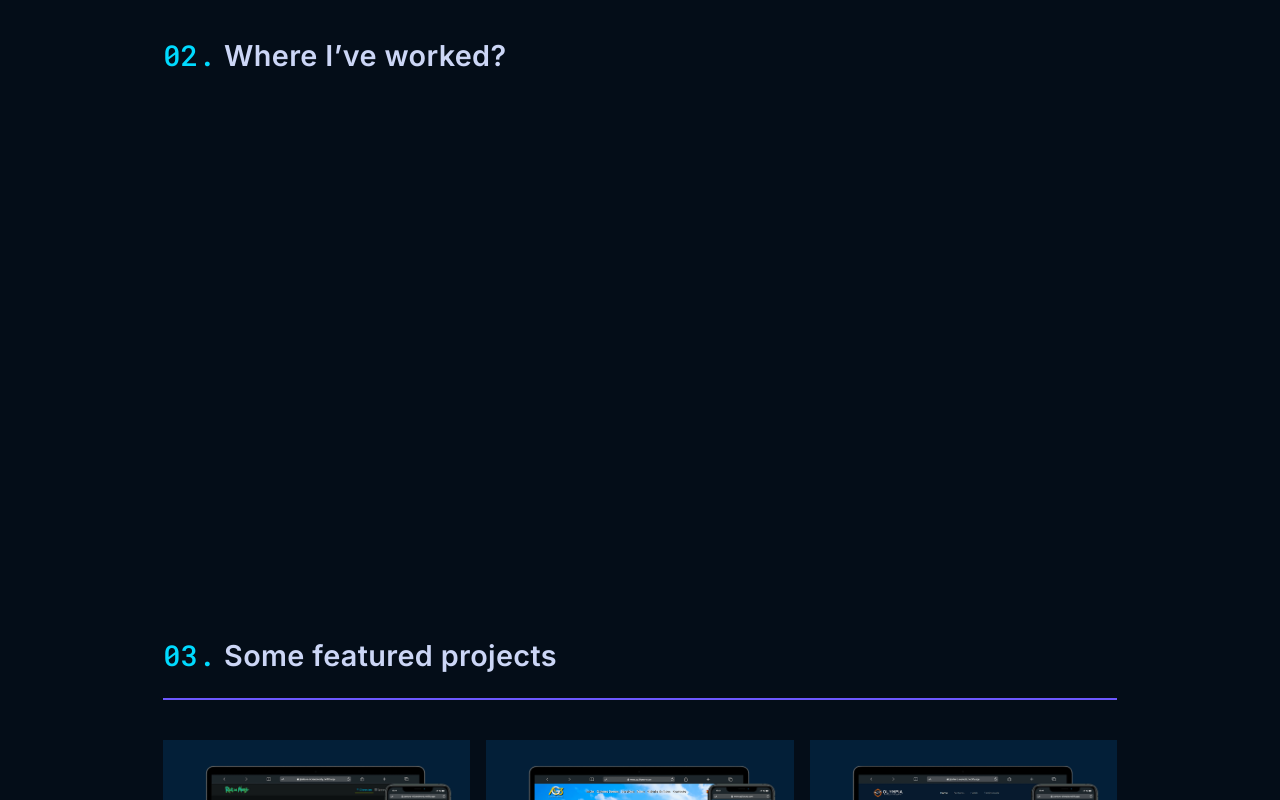
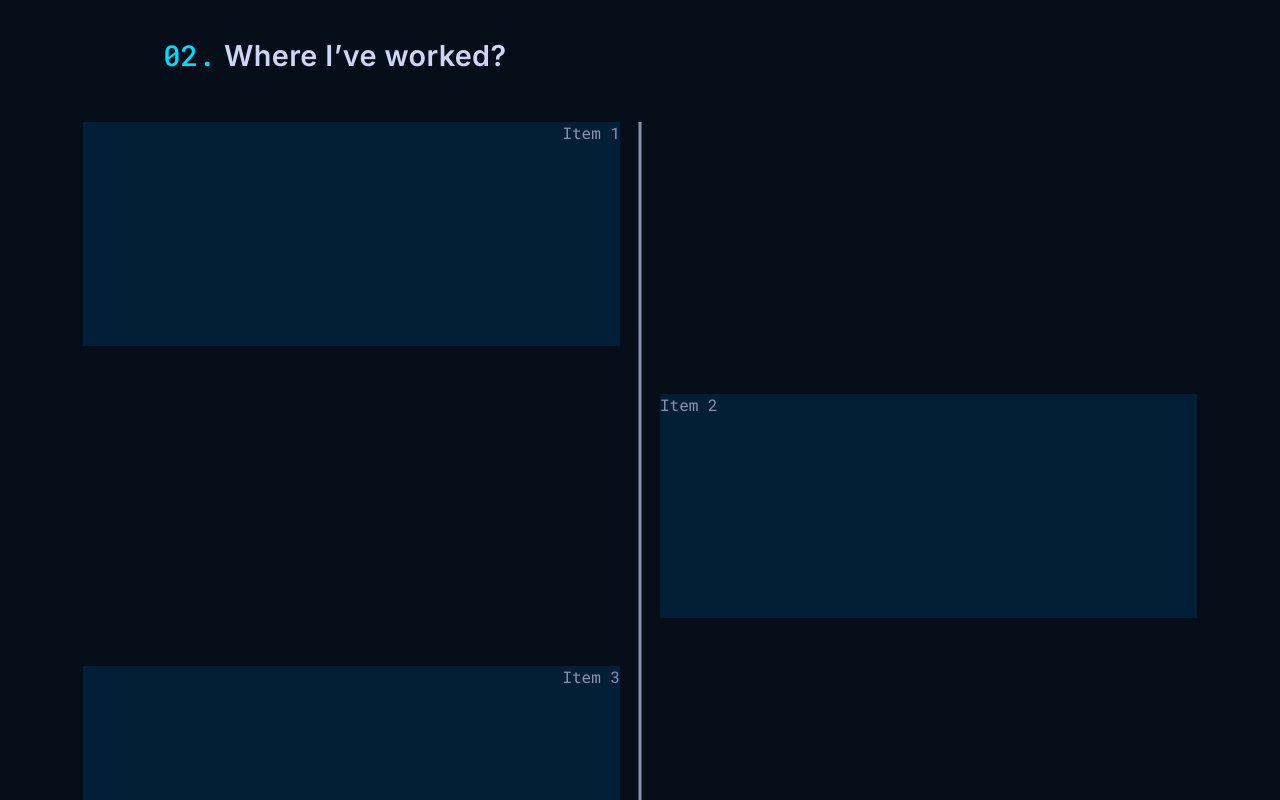
Before and after one commit to JessArthuro/personal-portfolio, a React (Vite) app: page / in a window 1280 px wide. Shown: the part 1640-2440 px from the top of the page. Built offline with nearby package versions, Linux system fonts and the light colour scheme.

Commit message:
Pequeño avance en la seccion de experiencia

```diff
--- a/src/components/Experience.jsx
+++ b/src/components/Experience.jsx
@@ -5,10 +5,80 @@ import "../styles/experience.scss";
 export const Experience = () => {
   const [t] = useTranslation("global");
 
+  // useEffect(() => {
+  //   let triangle = document.getElementById("dashed-path");
+  //   let length = triangle.getTotalLength();
+
+  //   triangle.style.strokeDasharray = length;
+  //   triangle.style.strokeDashoffset = length;
+
+  //   const myFunction = () => {
+  //     let scrollpercent =
+  //       (document.body.scrollTop + document.documentElement.scrollTop) /
+  //       (document.documentElement.scrollHeight -
+  //         document.documentElement.clientHeight);
+
+  //     let draw = length * scrollpercent;
+
+  //     triangle.style.strokeDashoffset = length - draw;
+  //   };
+
+  //   window.addEventListener("scroll", myFunction);
+  //   return () => window.removeEventListener("scroll", myFunction);
+  // }, []);
+
   return (
     <section className="experience_section" id="experience">
       <div className="container">
         <SectionTitles number="2" name={t("section_titles.experience")} />
+
+        {/* <svg
+          width="10px"
+          height="298px"
+          xmlns="http://www.w3.org/2000/svg"
+          version="1.1"
+          fill="#000000"
+        >
+          <g id="Layer_1">
+            <title>Layer 1</title>
+            <g id="svg_1" stroke="null" strokeWidth="0">
+              <path
+                id="svg_2"
+                stroke="null"
+                transform="rotate(-45 130.745 135.425)"
+              />
+            </g>
+            <g stroke="null">
+              <path
+                stroke="#fff"
+                strokeLinejoin="round"
+                strokeLinecap="round"
+                strokeWidth="1.5"
+                d="m4.91112,1.84374l0,294.28324"
+                id="dashed-path"
+              />
+            </g>
+          </g>
+        </svg> */}
+
+        <div className="timeline">
+          <div className="line"></div>
+
+          <div className="step">
+            <div className="marker"></div>
+            <div className="content">Item 1</div>
+          </div>
+
+          <div className="step">
+            <div className="marker"></div>
+            <div className="content">Item 2</div>
+          </div>
+
+          <div className="step">
+            <div className="marker"></div>
+            <div className="content">Item 3</div>
+          </div>
+        </div>
       </div>
     </section>
   );
--- a/src/styles/experience.scss
+++ b/src/styles/experience.scss
@@ -1,4 +1,41 @@
 .experience_section {
   padding: 6.5rem 0;
-  min-height: 75vh;
+  // min-height: 80vh;
 }
+
+.timeline {
+  position: relative;
+  display: flex;
+  flex-direction: column;
+  gap: 3rem;
+  margin-top: 3rem;
+}
+
+.line {
+  background-color: var(--gray);
+  width: 3px;
+  height: 100%;
+  position: absolute;
+  top: 0;
+  left: 50%;
+  transform: translateX(-50%);
+}
+
+.step {
+  display: flex;
+  height: 14rem;
+
+  &:nth-child(odd) {
+    flex-direction: row-reverse;
+    text-align: left;
+  }
+
+  &:nth-child(even) {
+    text-align: right;
+  }
+}
+
+.content {
+  width: calc(50% - 20px);
+  background: var(--bg-body-light);
+}
```
Also changed, not shown: src/assets/vertical-line.svg (added).
